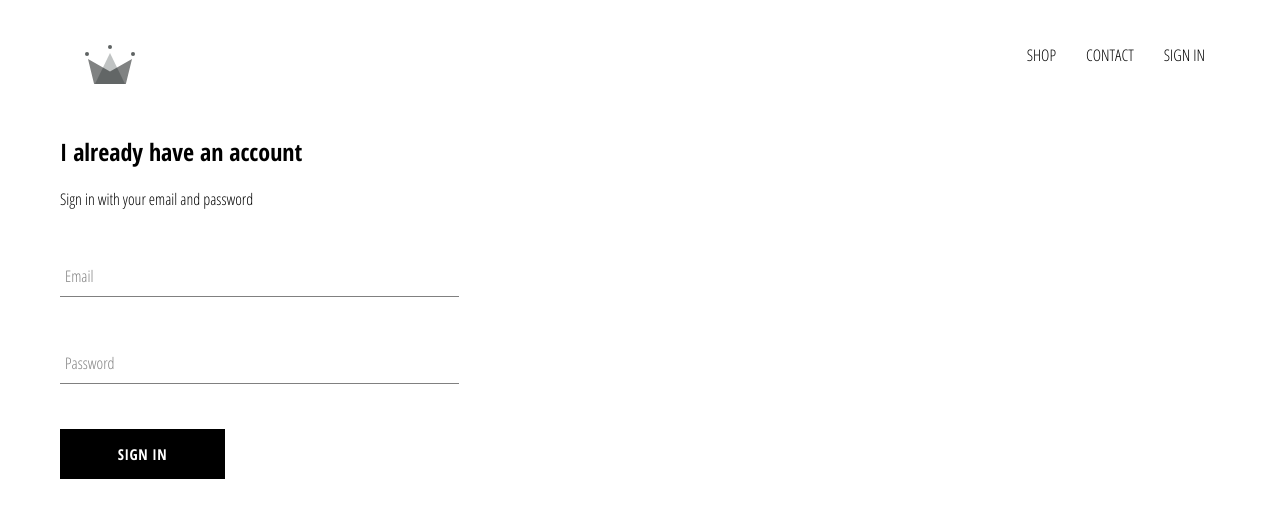
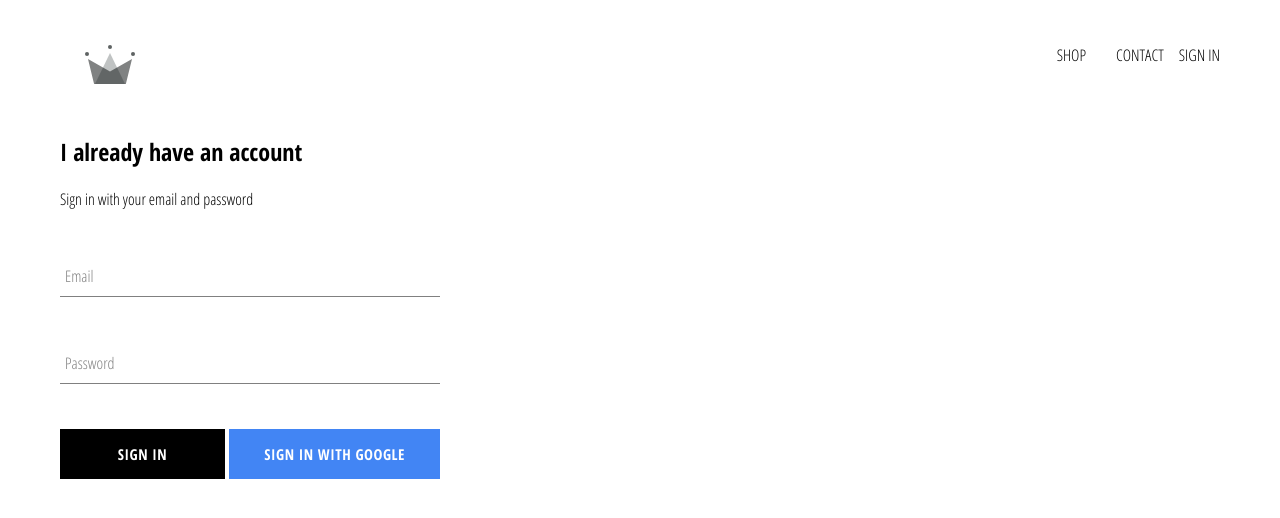
Before and after one commit to brcorbett/react_ecommerce, a React (Create React App) app: page /signin in a window 1280 px wide. Shown: the top 518 px of the page. Built offline with nearby package versions, Linux system fonts and the light colour scheme; no server answers.

Commit message:
added firebase to the project, along with sign in and sign out methods

```diff
--- a/package.json
+++ b/package.json
@@ -6,6 +6,7 @@
     "@testing-library/jest-dom": "^5.14.1",
     "@testing-library/react": "^11.2.7",
     "@testing-library/user-event": "^12.8.3",
+    "firebase": "^8.7.1",
     "node-sass": "^6.0.1",
     "react": "^17.0.2",
     "react-dom": "^17.0.2",
--- a/src/App.css
+++ b/src/App.css
@@ -7,3 +7,7 @@
 	text-decoration: none;
 	color: black;
 }
+
+* {
+	box-sizing: border-box;
+}
--- a/src/App.js
+++ b/src/App.js
@@ -5,11 +5,33 @@
 import HomePage from "./pages/homepage/homepage.component";
 import ShopPage from "./pages/shop/shop.component";
 import SignInAndSignUpPage from "./pages/sign-in-and-sign-up/sign-in-and-sign-up.component";
+import { auth } from "./firebase/firebase.utils";
 
-function App() {
+class App extends React.Component {
+	constructor() {
+		super();
+
+		this.state = {
+			currentUser: null,
+		};
+	}
+
+	unsubscribeFromAuth = null;
+
+	componentDidMount() {
+		this.unsubscribeFromAuth = auth.onAuthStateChanged((user) => {
+			this.setState({ currentUser: user });
+		});
+	}
+
+	componentWillUnmount() {
+		this.unsubscribeFromAuth();
+	}
+
+	render() {
 		return (
 			<div>
-			<Header />
+				<Header currentUser={this.state.currentUser} />
 				<Switch>
 					<Route exact path="/" component={HomePage} />
 					<Route exact path="/shop" component={ShopPage} />
@@ -18,5 +40,6 @@
 			</div>
 		);
 	}
+}
 
 export default App;
--- a/src/components/custom-button/custom-button.component.jsx
+++ b/src/components/custom-button/custom-button.component.jsx
@@ -1,8 +1,11 @@
 import React from "react";
 import "./custom-button.styles.scss";
 
-const CustomButton = ({ children, ...otherProps }) => (
-	<button className="custom-button" {...otherProps}>
+const CustomButton = ({ children, isGoogleSignIn, ...otherProps }) => (
+	<button
+		className={`${isGoogleSignIn ? "google-sign-in" : ""} custom-button`}
+		{...otherProps}
+	>
 		{children}
 	</button>
 );
--- a/src/components/custom-button/custom-button.styles.scss
+++ b/src/components/custom-button/custom-button.styles.scss
@@ -19,4 +19,14 @@
 		color: black;
 		border: 1px solid black;
 	}
+
+	&.google-sign-in {
+		background-color: #4285f4 !important;
+		color: white;
+
+		&:hover {
+			background-color: #357ae8;
+			border: none;
+		}
+	}
 }
--- a/src/components/header/header.component.jsx
+++ b/src/components/header/header.component.jsx
@@ -2,8 +2,9 @@
 import "./header.style.scss";
 import { Link } from "react-router-dom";
 import { ReactComponent as Logo } from "../../assets/crown.svg";
+import { auth } from "../../firebase/firebase.utils";
 
-const Header = () => (
+const Header = ({ currentUser }) => (
 	<div className="header">
 		<Link className="logo-container" to="/">
 			<Logo className="logo" />
@@ -15,9 +16,13 @@
 			<Link className="option" to="/contact">
 				CONTACT
 			</Link>
-			<Link className="option" to="/signin">
-				SIGN IN
-			</Link>
+			{currentUser ? (
+				<div className="option" onClick={() => auth.signOut()}>
+					SIGN OUT
+				</div>
+			) : (
+				<Link to="/signin">SIGN IN</Link>
+			)}
 		</div>
 	</div>
 );
--- a/src/components/header/header.style.scss
+++ b/src/components/header/header.style.scss
@@ -20,6 +20,7 @@
 
 		.option {
 			padding: 10px 15px;
+			cursor: pointer;
 		}
 	}
 }
--- a/src/components/sign-in/sign-in.component.jsx
+++ b/src/components/sign-in/sign-in.component.jsx
@@ -2,6 +2,8 @@
 import "./sign-in.styles.scss";
 import FormInput from "../form-input/form-input.component";
 import CustomButton from "../custom-button/custom-button.component";
+
+import { signInWithGoogle } from "../../firebase/firebase.utils";
 
 class SignIn extends React.Component {
 	constructor(props) {
@@ -44,7 +46,12 @@
 						handleChange={this.handleChange}
 						required
 					/>
-					<CustomButton type="submit">Sign In</CustomButton>
+					<div className="buttons">
+						<CustomButton type="submit">Sign In</CustomButton>
+						<CustomButton onClick={signInWithGoogle} isGoogleSignIn>
+							Sign in with Google
+						</CustomButton>
+					</div>
 				</form>
 			</div>
 		);
--- a/src/components/sign-in/sign-in.styles.scss
+++ b/src/components/sign-in/sign-in.styles.scss
@@ -1,9 +1,14 @@
 .sign-in {
-	width: 30vw;
+	width: 380px;
 	display: flex;
 	flex-direction: column;
 
 	.title {
 		margin: 10px 0;
 	}
+
+	.buttons {
+		display: flex;
+		justify-content: space-between;
+	}
 }
--- /dev/null
+++ b/src/firebase/firebase.utils.js
@@ -0,0 +1,23 @@
+import firebase from "firebase/app";
+import "firebase/firestore";
+import "firebase/auth";
+
+const config = {
+	apiKey: "AIzaSyCrnQ45XC0uPuVXNIP5ZA-AmP8BxehOgSI",
+	authDomain: "react-ecommerce-db-e9944.firebaseapp.com",
+	projectId: "react-ecommerce-db-e9944",
+	storageBucket: "react-ecommerce-db-e9944.appspot.com",
+	messagingSenderId: "414629839144",
+	appId: "1:414629839144:web:b9e6a665dedc784b5a501d",
+};
+
+firebase.initializeApp(config);
+
+export const auth = firebase.auth();
+export const firestore = firebase.firestore();
+
+const provider = new firebase.auth.GoogleAuthProvider();
+provider.setCustomParameters({ prompt: "select_account" });
+export const signInWithGoogle = () => auth.signInWithPopup(provider);
+
+export default firebase;
```
Also changed, not shown: 1 other file (tests, documents, lock files or other folders). Lines whose indentation alone changed are shown as unchanged.
